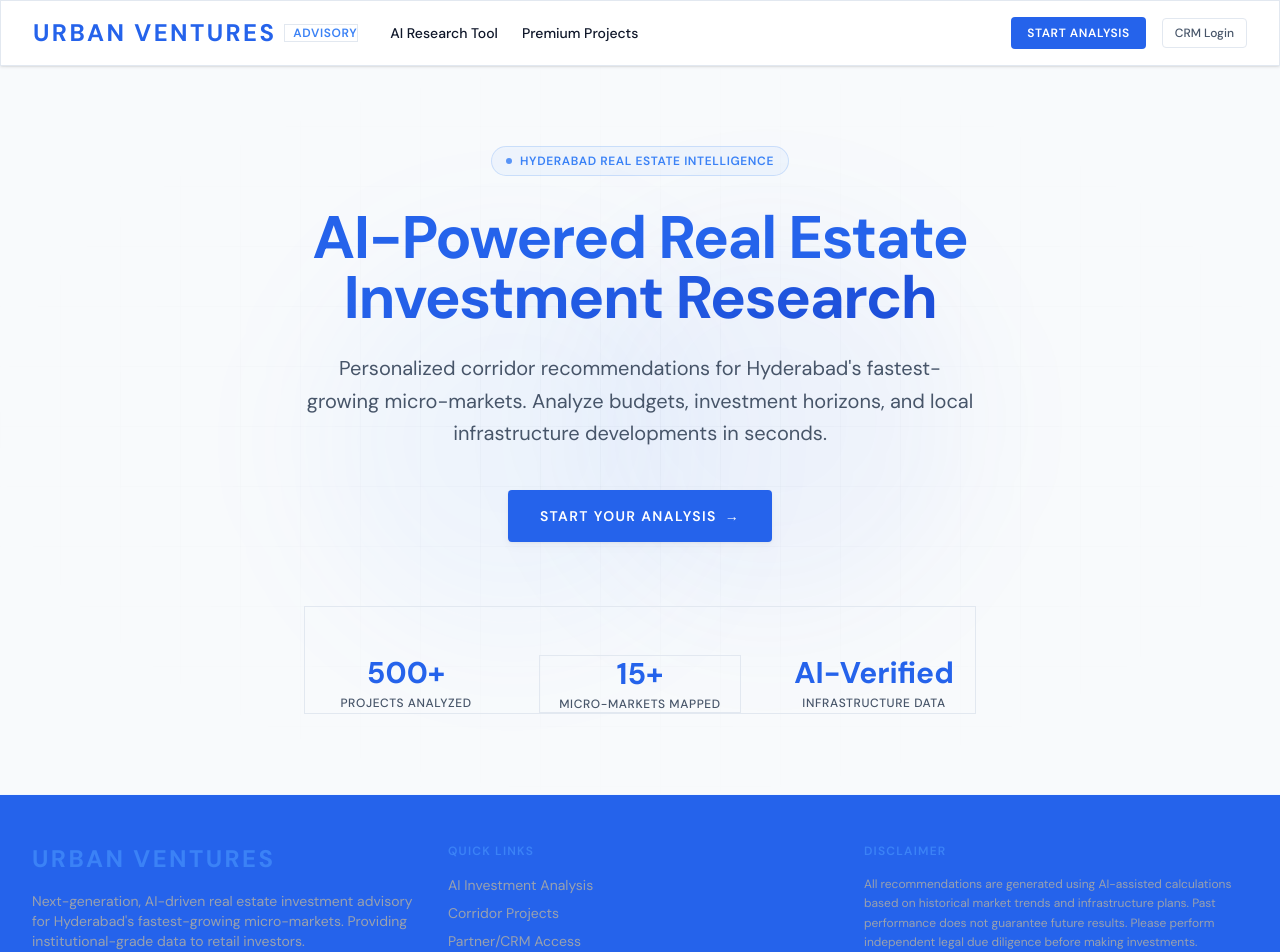
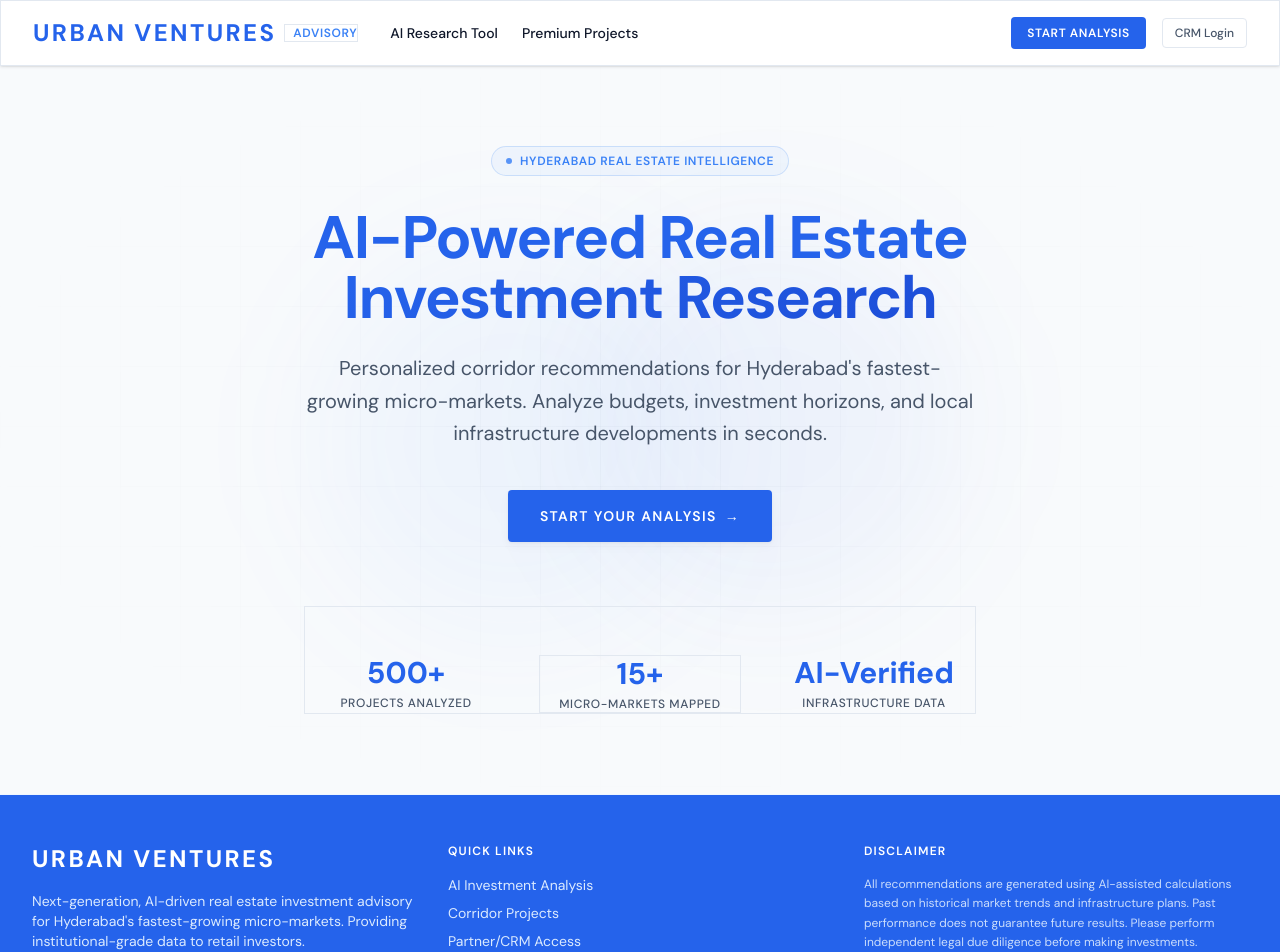
Before and after one commit to rniteshvarma/Urban-Venture, a Next.js app: page / in a window 1280 px wide. Shown: the top 952 px of the page. Built offline with nearby package versions, Linux system fonts and the light colour scheme; a web font is replaced by a local one.

Commit message:
style: improve footer text contrast and legibility

```diff
--- a/src/app/(client)/layout.tsx
+++ b/src/app/(client)/layout.tsx
@@ -62,16 +62,16 @@ export default function ClientLayout({
         <div className="max-w-7xl mx-auto px-4 sm:px-6 lg:px-8">
           <div className="grid grid-cols-1 md:grid-cols-3 gap-8">
             <div>
-              <span className="font-display text-2xl font-bold tracking-widest text-accent">
+              <span className="font-display text-2xl font-bold tracking-widest text-white">
                 URBAN VENTURES
               </span>
-              <p className="mt-4 text-sm text-gray-400 max-w-md">
+              <p className="mt-4 text-sm text-blue-100 max-w-md">
                 Next-generation, AI-driven real estate investment advisory for Hyderabad's fastest-growing micro-markets. Providing institutional-grade data to retail investors.
               </p>
             </div>
             <div>
-              <h4 className="text-xs font-semibold uppercase tracking-widest text-accent">Quick Links</h4>
-              <ul className="mt-4 space-y-2 text-sm text-gray-400">
+              <h4 className="text-xs font-semibold uppercase tracking-widest text-white">Quick Links</h4>
+              <ul className="mt-4 space-y-2 text-sm text-blue-100">
                 <li>
                   <Link href="/research" className="hover:text-surface transition-colors">AI Investment Analysis</Link>
                 </li>
@@ -84,13 +84,13 @@ export default function ClientLayout({
               </ul>
             </div>
             <div>
-              <h4 className="text-xs font-semibold uppercase tracking-widest text-accent">Disclaimer</h4>
-              <p className="mt-4 text-xs text-gray-400 leading-relaxed">
+              <h4 className="text-xs font-semibold uppercase tracking-widest text-white">Disclaimer</h4>
+              <p className="mt-4 text-xs text-blue-100/90 leading-relaxed">
                 All recommendations are generated using AI-assisted calculations based on historical market trends and infrastructure plans. Past performance does not guarantee future results. Please perform independent legal due diligence before making investments.
               </p>
             </div>
           </div>
-          <div className="mt-12 pt-8 border-t border-primary-light text-center text-xs text-gray-500 flex flex-col sm:flex-row justify-between items-center gap-4">
+          <div className="mt-12 pt-8 border-t border-primary-light text-center text-xs text-blue-200 flex flex-col sm:flex-row justify-between items-center gap-4">
             <p>&copy; {new Date().getFullYear()} Urban Ventures Real Estate Advisory. All rights reserved.</p>
             <p className="tracking-wide">Hyderabad · Telangana</p>
           </div>
```
